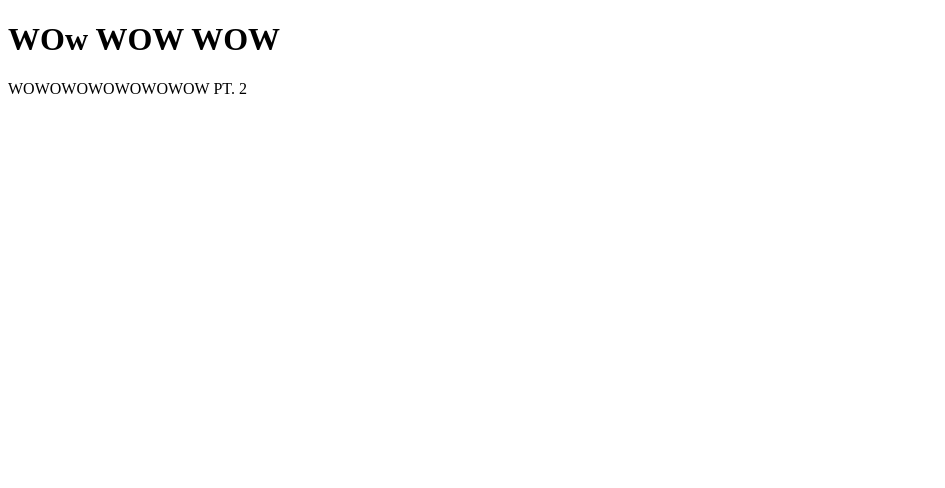
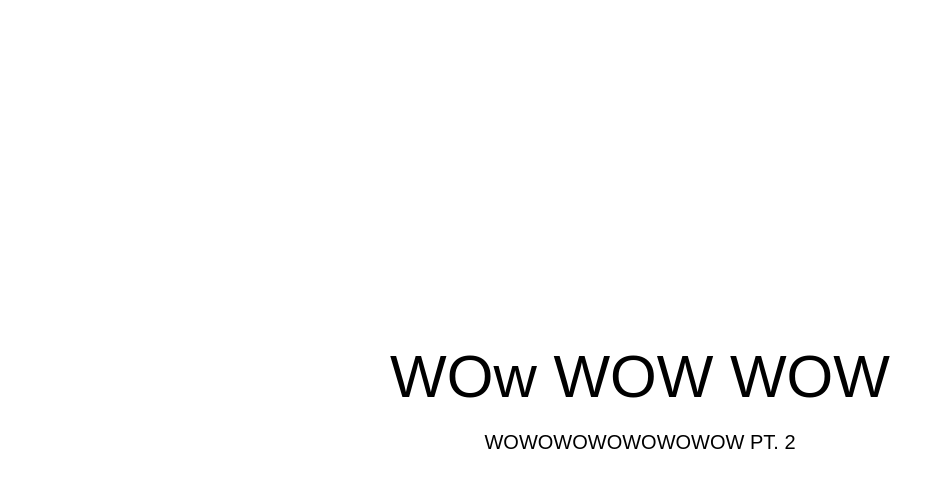
Before and after one commit to justinv416/Best-Website, a plain HTML site: page index.html in a window 1280 px wide. Shown: the whole page, without its empty margins (0-945 px from the left). Drawn offline with Linux system fonts and the light colour scheme.

Commit message:
add styles

```diff
--- a/index.html
+++ b/index.html
@@ -5,6 +5,7 @@
     <meta http-equiv="X-UA-Compatible" content="IE=edge">
     <meta name="viewport" content="width=device-width, initial-scale=1.0">
     <title>Best Website</title>
+    <link rel="stylesheet" href="./style.css">
 </head>
 <body>
 
--- /dev/null
+++ b/style.css
@@ -0,0 +1,23 @@
+html {
+  font-size: 125%;
+  font-family: sans-serif;
+}
+
+body {
+  min-height: 100vh;
+  display: flex;
+  flex-direction: column;
+  align-items: center;
+  justify-content: center;
+}
+
+h1 {
+  font-size: 3rem;
+  font-weight: 100;
+  margin: 0;
+}
+
+h2 {
+  letter-spacing: 1.2px;
+  text-transform: lowercase;
+}
```
